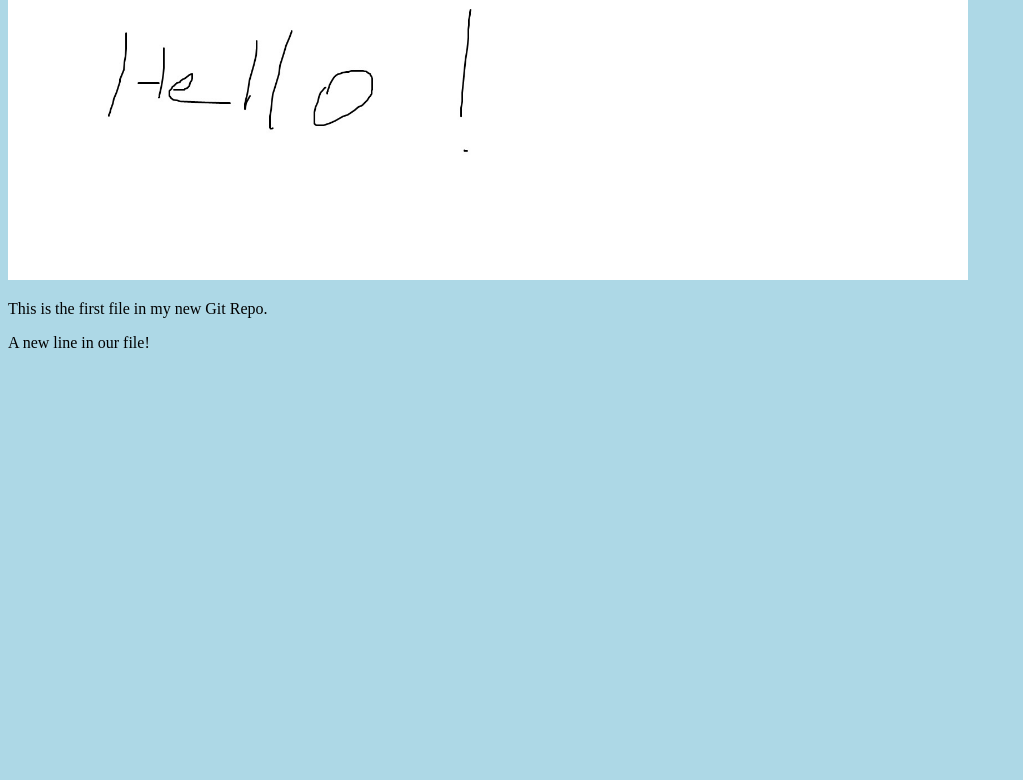
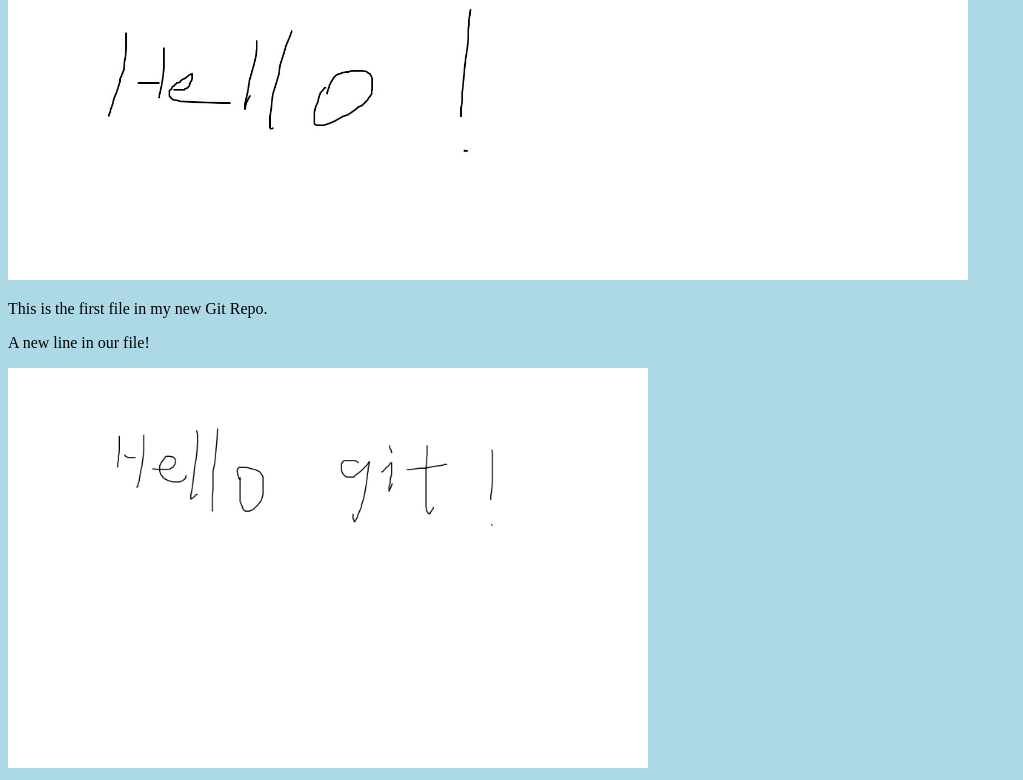
Before and after one commit to sinctok/hello-world, a plain HTML site: page index.html in a window 1280 px wide. Shown: the part 400-1180 px from the top of the page, without its empty margins (0-1023 px from the left). Before the commit the page ends 800 px from the top, so only its background shows below. Drawn offline with Linux system fonts and the light colour scheme.

Commit message:
added new image

```diff
--- a/index.html
+++ b/index.html
@@ -7,10 +7,10 @@
 <body>
 
 <h1>Hello world!</h1>
-<div><img src="helloworld.jpg" alt="Hello World from Space"
-style="width:100%;max-width:960px"></div>
+<div><img src="helloworld.jpg" alt="Hello World from Space" style="width:100%;max-width:960px"></div>
 <p>This is the first file in my new Git Repo.</p>
 <p>A new line in our file!</p>
+<div><img src="hellogit.jpg" alt="Hello Git" style="width:100%;max-width:640px"></div>
 
 </body>
 </html>
```
Also changed, not shown: hellogit.jpg (added).
